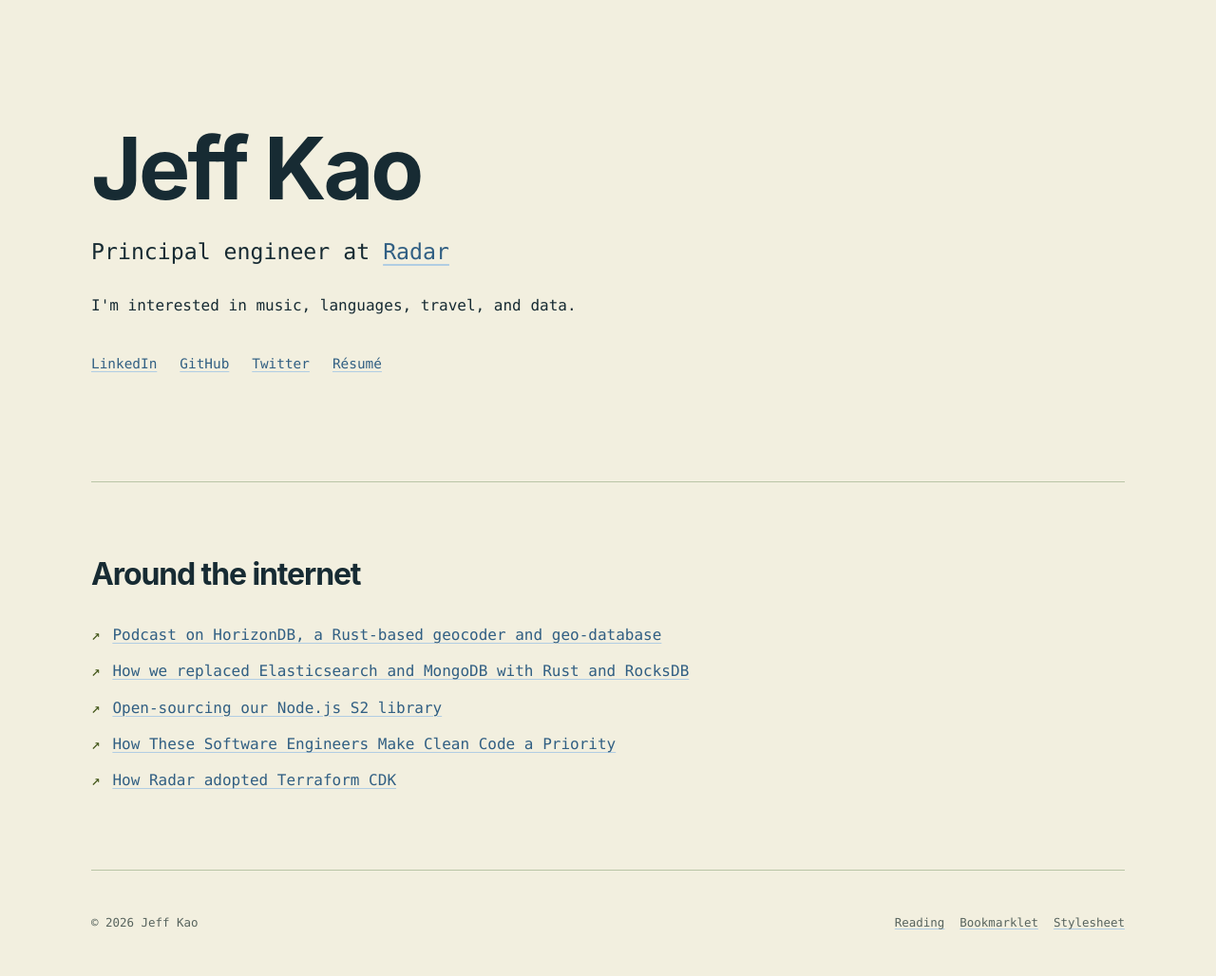
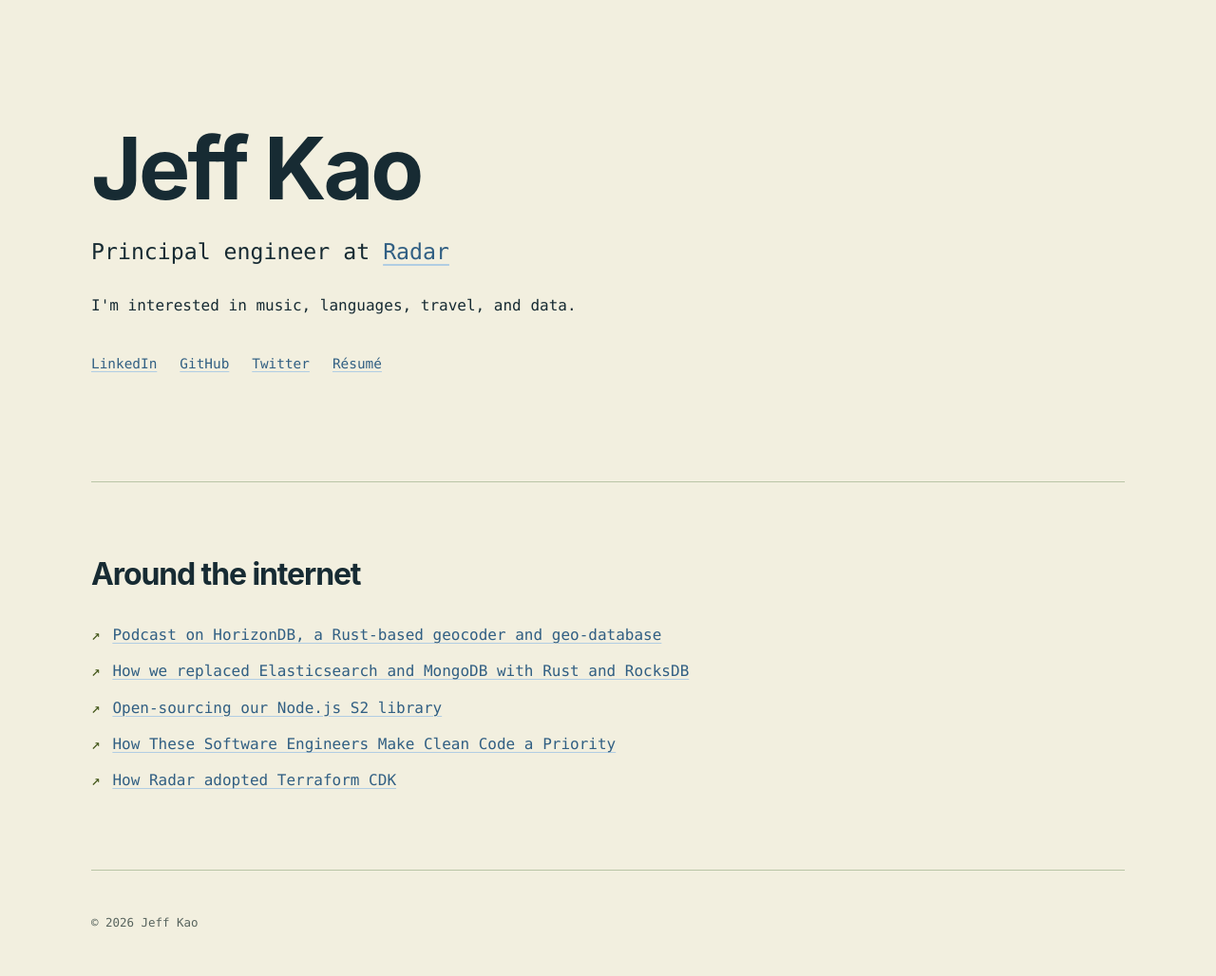
Before and after one commit to jkao/jkao.github.io, a Jekyll site: the page built from index.md, in a window 1280 px wide. Shown: the whole page at 95% size. Built offline with Jekyll 4.4.1, drawn with Linux system fonts in a browser that asks for light colours.

Commit message:
Hide footer navigation on the homepage

```diff
--- a/_layouts/site.html
+++ b/_layouts/site.html
@@ -35,11 +35,13 @@
 
       <footer class="site-footer">
         <p>&copy; {{ 'now' | date: '%Y' }} Jeff Kao</p>
-        <nav aria-label="Site links">
-          <a href="{{ '/reading/' | relative_url }}">Reading</a>
-          <a href="{{ '/reading/setup/' | relative_url }}">Bookmarklet</a>
-          <a href="{{ '/stylesheet/' | relative_url }}">Stylesheet</a>
-        </nav>
+        {% unless page.url == '/' %}
+          <nav aria-label="Site links">
+            <a href="{{ '/reading/' | relative_url }}">Reading</a>
+            <a href="{{ '/reading/setup/' | relative_url }}">Bookmarklet</a>
+            <a href="{{ '/stylesheet/' | relative_url }}">Stylesheet</a>
+          </nav>
+        {% endunless %}
       </footer>
     </div>
   </body>
```
